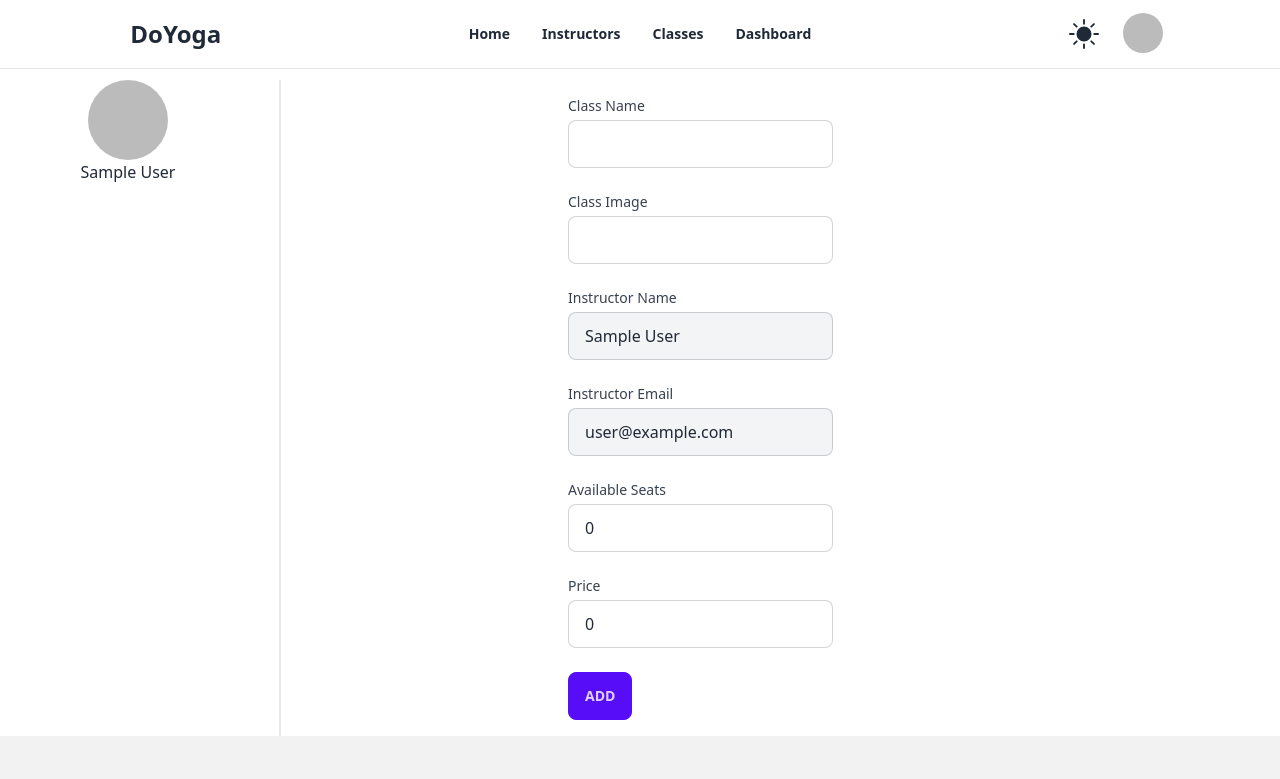
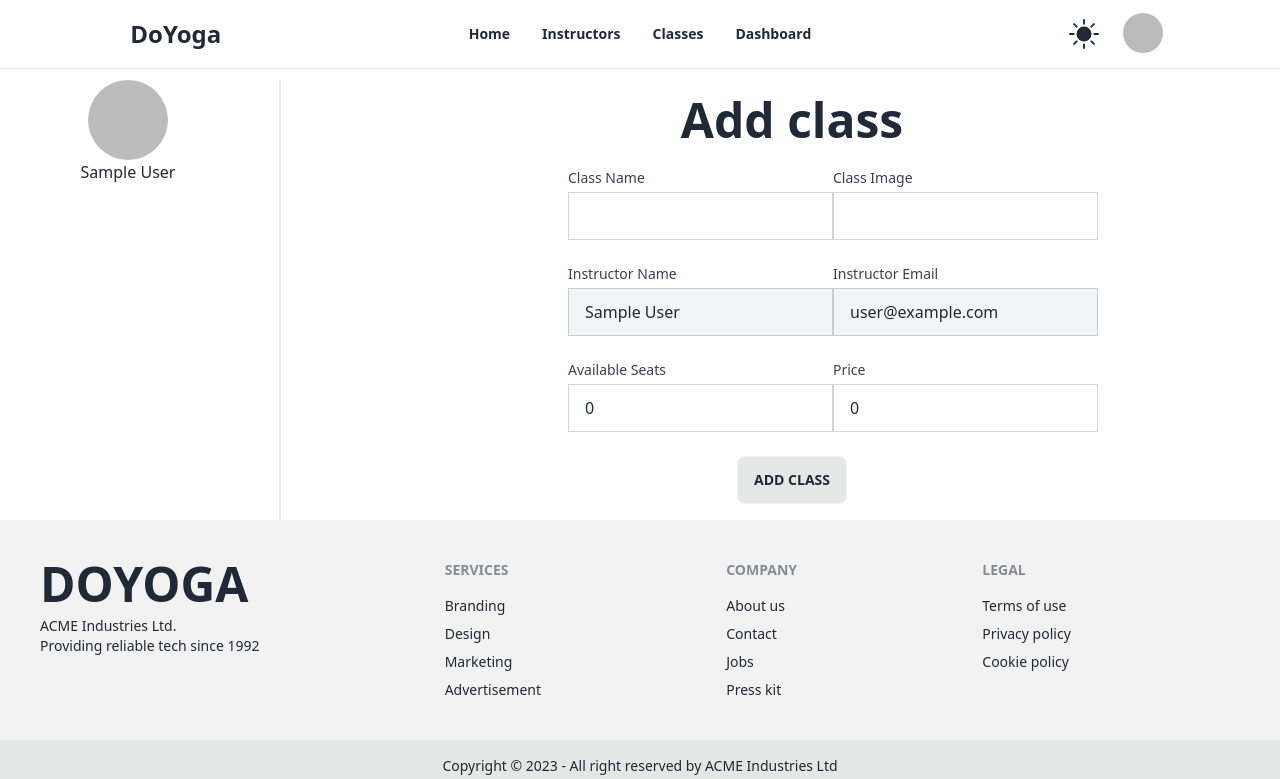
Before and after one commit to jhimi01/yoga-school, a React (Vite) app: page /dashboard/addclass in a window 1280 px wide. Shown: the top 779 px of the page. Built offline with nearby package versions, Linux system fonts and the light colour scheme; no server answers; sample sign-in values are in the browser's storage.

Commit message:
validation

```diff
--- a/src/component/AddClasses/AddClasses.jsx
+++ b/src/component/AddClasses/AddClasses.jsx
@@ -37,6 +37,8 @@ const AddClasses = () => {
     return (
         <div className="max-w-md mx-auto">
       <form onSubmit={handleSubmit} className="space-y-6">
+          <h2 className="text-5xl font-semibold text-center">Add class</h2>
+      <div className="flex items-center justify-between">
         <div>
           <label htmlFor="className" className="block text-sm font-medium text-gray-700">
             Class Name
@@ -48,7 +50,7 @@ const AddClasses = () => {
               value={className}
               onChange={(e) => setClassName(e.target.value)}
               required
-              className="input input-bordered"
+              className="input  input-bordered rounded-none"
             />
           </div>
         </div>
@@ -64,11 +66,13 @@ const AddClasses = () => {
               value={classImage}
               onChange={(e) => setClassImage(e.target.value)}
               required
-              className="input input-bordered"
+              className="input  input-bordered rounded-none"
             />
           </div>
         </div>
+      </div>
 
+<div className="flex items-center justify-between">
         <div>
           <label htmlFor="instructorName" className="block text-sm font-medium text-gray-700">
             Instructor Name
@@ -79,9 +83,9 @@ const AddClasses = () => {
               type="text"
               value={user.displayName}
               readOnly
-              className="input input-bordered bg-gray-100"
+              className="input input-bordered rounded-none bg-gray-100"
             />
-          </div>
+           </div>
         </div>
 
         <div>
@@ -94,10 +98,12 @@ const AddClasses = () => {
               type="text"
               value={user.email}
               readOnly
-              className="input input-bordered bg-gray-100"
+              className="input input-bordered rounded-none bg-gray-100"
             />
-          </div>
+           </div>
         </div>
+</div>
+<div className="flex items-center justify-between">
 
         <div>
           <label htmlFor="availableSeats" className="block text-sm font-medium text-gray-700">
@@ -110,7 +116,7 @@ const AddClasses = () => {
               value={availableSeats}
               onChange={(e) => setAvailableSeats(Number(e.target.value))}
               required
-              className="input input-bordered"
+              className="input input-bordered rounded-none"
             />
           </div>
         </div>
@@ -126,14 +132,16 @@ const AddClasses = () => {
               value={price}
               onChange={(e) => setPrice(Number(e.target.value))}
               required
-              className="input input-bordered"
+              className="input input-bordered rounded-none"
             />
           </div>
         </div>
+</div>
 
-        <div>
-          <button type="submit" className="btn btn-primary">
-            Add
+
+        <div className="text-center">
+          <button type="submit" className="btn bg-base-300">
+            Add class
           </button>
         </div>
       </form>
--- a/src/page/Register/Register.jsx
+++ b/src/page/Register/Register.jsx
@@ -34,6 +34,19 @@ const Register = () => {
       setErrortectext('');
       setPasswordMatch(false);
       console.log(data)
+
+      const capitalLetterRegex = /^(?=.*[A-Z])/;
+      const specialCharacterRegex = /^(?=.*[!@#$%^&*])/;
+
+      if (!capitalLetterRegex.test(data.password)) {
+        setErrortectext('Password must contain at least one capital letter');
+        return;
+      }
+
+      if (!specialCharacterRegex.test(data.password)) {
+        setErrortectext('Password must contain at least one special character');
+        return;
+      }
 
 
       // // upload img to imgbb
```
